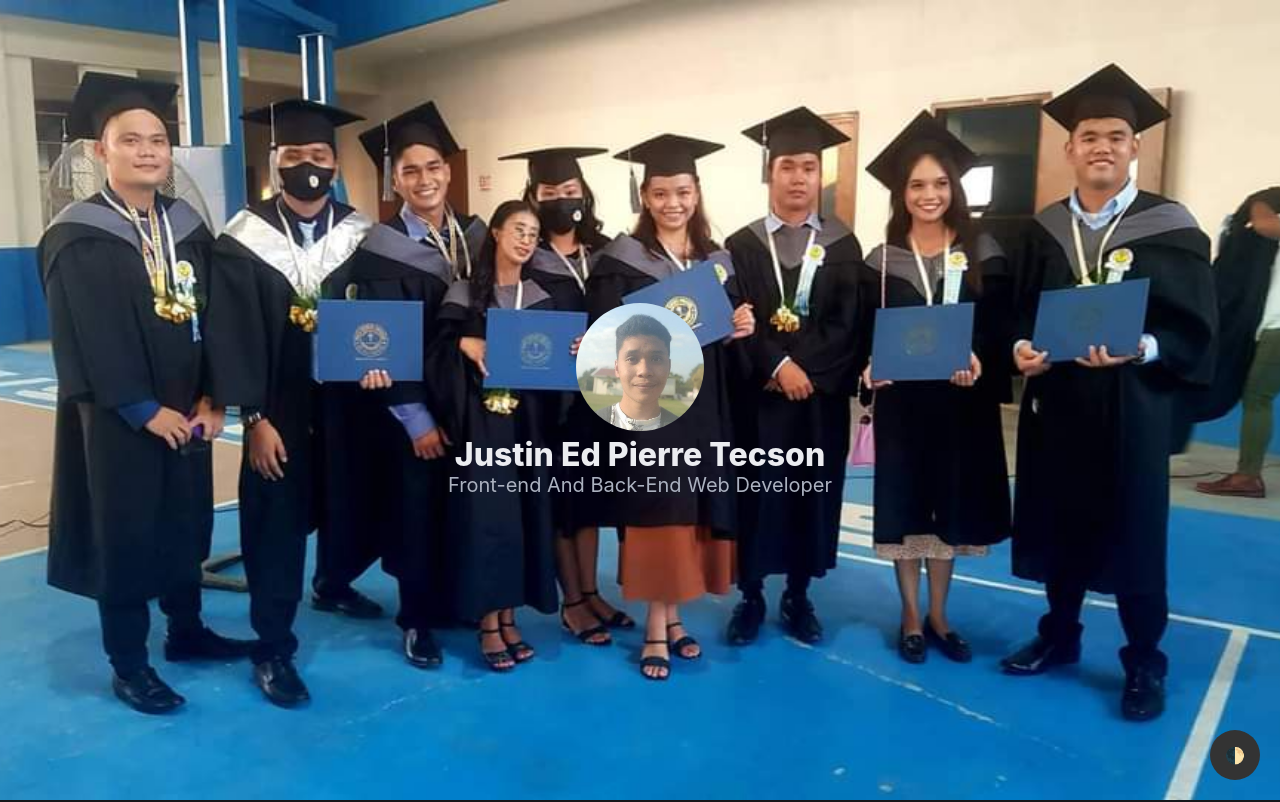
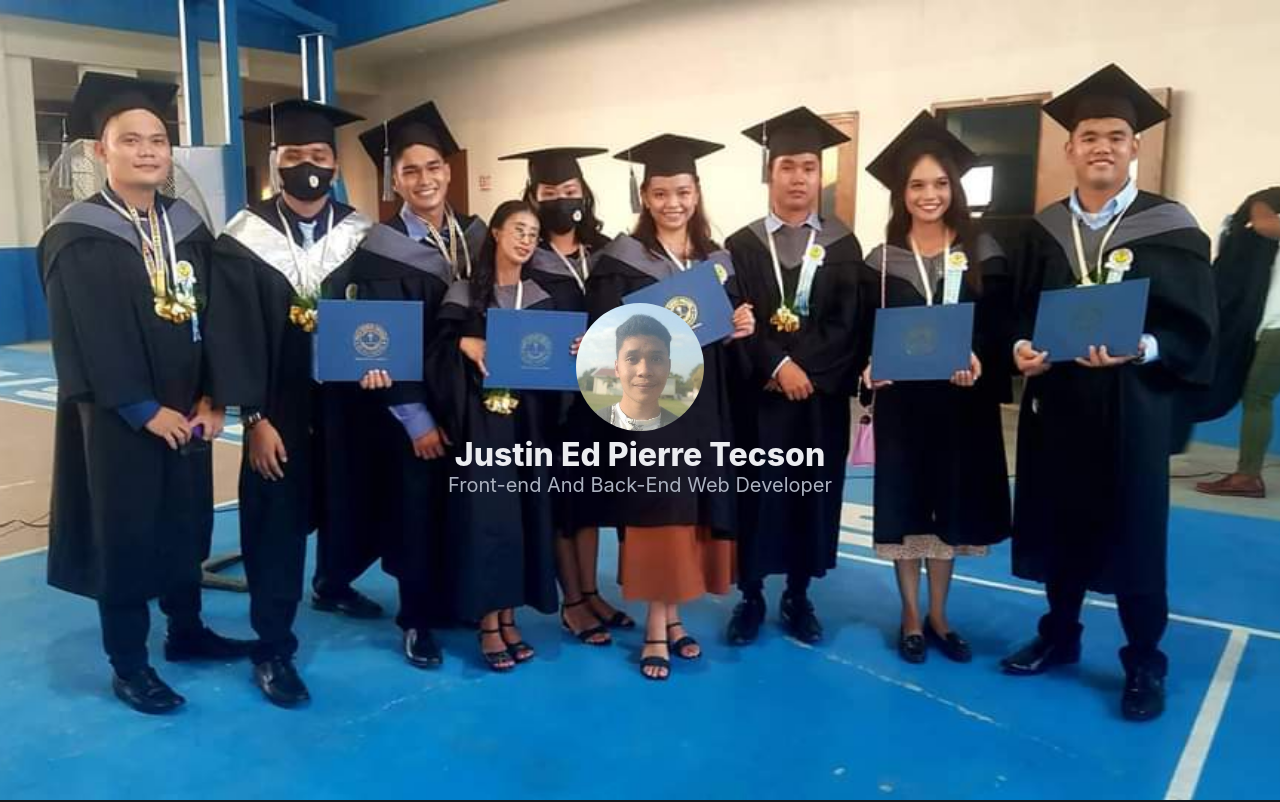
Before and after one commit to setsunafjustin00208/my-developer-portfolio, a Vue app: page / in a window 1280 px wide. Shown: the top 802 px of the page. Built offline with nearby package versions, Linux system fonts and the light colour scheme.

Commit message:
chore: remove darkmode button

```diff
--- a/src/App.vue
+++ b/src/App.vue
@@ -138,7 +138,6 @@
         </p>
       </div>
     </footer>
-    <button class="dark-mode-toggle" @click="toggleDarkMode">🌓</button>
   </div>
 </template>
 
```
